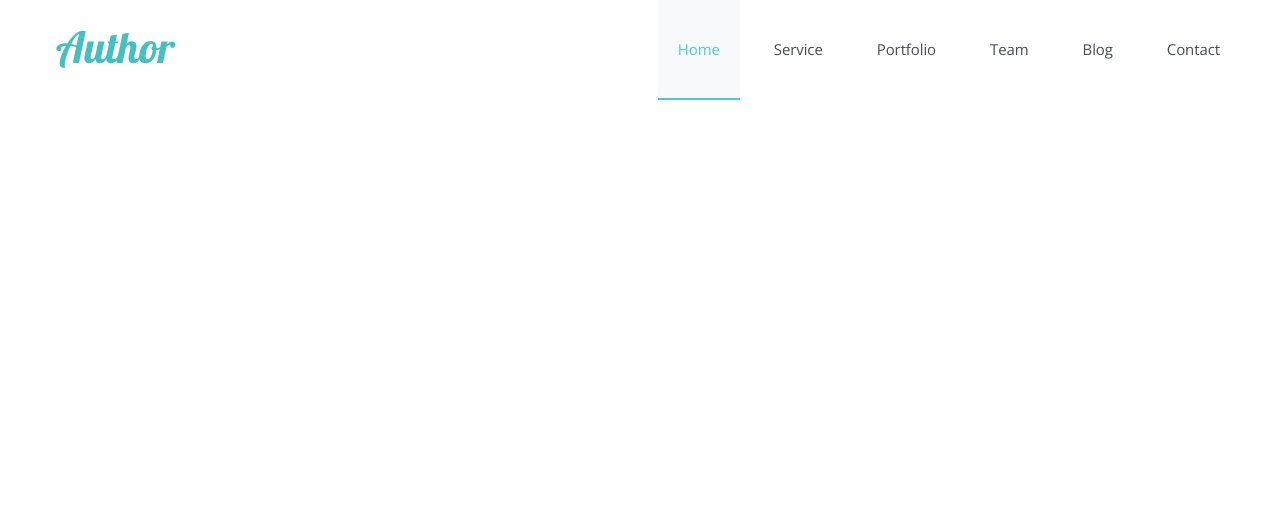
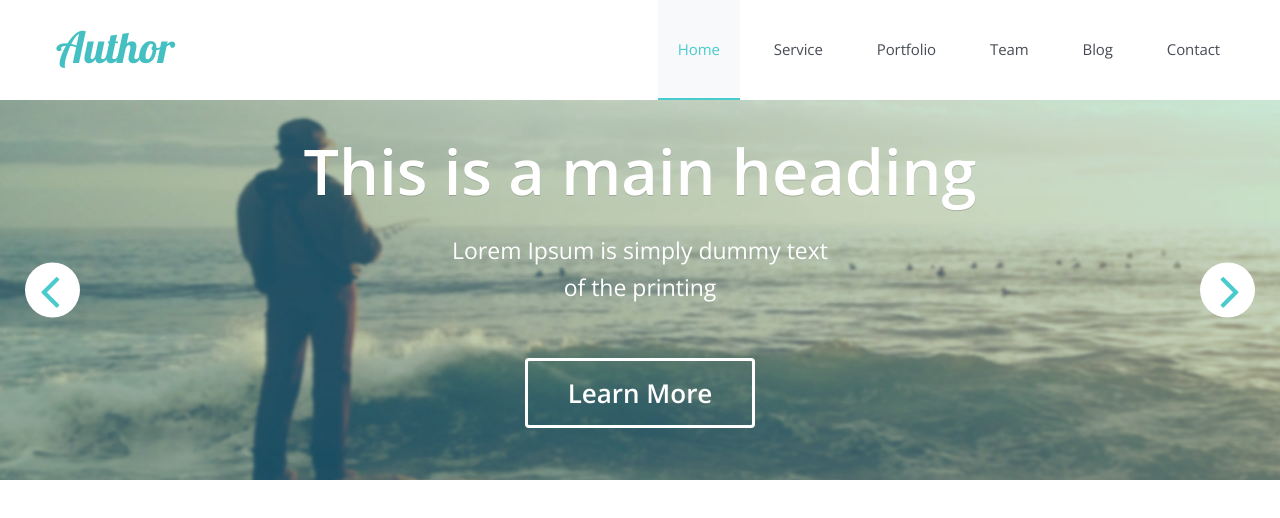
Before and after one commit to tsymbal-vitaly/AUTHOR-template-, a website: page app/index.html in a window 1280 px wide. Shown: the top 518 px of the page. Drawn offline with nearby package versions, Linux system fonts and the light colour scheme; files whose address does not match are found by name.

Commit message:
Added Slick-slider banner

```diff
--- a/app/index.html
+++ b/app/index.html
@@ -33,6 +33,42 @@
                 </div> <!-- /.navbar end -->
             </div> <!-- /.container end -->
         </header> <!-- /header end -->
+
+        <section class="banner">
+            <div class="carousel">
+                <div class="slide-1">
+                    <div id="mask"></div>
+                    <img src="img/img_carousel2.jpg" alt="banner">
+                    <div class="caption">
+                        <h1>This is a main heading</h1>
+                        <p>Lorem Ipsum is simply dummy text <br>
+                        of the printing</p>
+                        <a href="#">Learn More</a>
+                    </div> <!-- /.caption end -->
+                </div> <!-- /.slide-1 end -->
+                <div class="slide-2">
+                    <div id="mask"></div>
+                    <img src="img/img_carousel2.jpg" alt="banner">
+                    <div class="caption">
+                        <h1>This is a main heading</h1>
+                        <p>Lorem Ipsum is simply dummy text <br>
+                        of the printing</p>
+                        <a href="#">Learn More</a>
+                    </div> <!-- /.caption end -->
+                </div> <!-- /.slide-2 end -->
+                <div class="slide-3">
+                    <div id="mask"></div>
+                    <img src="img/img_carousel2.jpg" alt="banner">
+                    <div class="caption">
+                        <h1>This is a main heading</h1>
+                        <p>Lorem Ipsum is simply dummy text <br>
+                        of the printing</p>
+                        <a href="#">Learn More</a>
+                    </div> <!-- /.caption end -->
+                </div> <!-- /.slide-3 end -->
+            </div> <!-- /.carousel end -->
+        </section> <!-- /.banner end -->
+
     </div> <!-- /#wrapper -->
 
 
--- a/app/js/common.js
+++ b/app/js/common.js
@@ -2,6 +2,7 @@ jQuery(function() {
     initAnimationButton();
     initmobileMenu();
     initFixedHeader();
+    initSlickGallery();
 });
 
 
@@ -55,3 +56,20 @@ function initFixedHeader() {
         }
     });
 }
+
+//  Slilck-slider Banner
+function initSlickGallery() {
+    $('.carousel').slick({
+        autoplay: false,
+        autoplaySpeed: 3000,
+        fade: true,
+        pauseOnHover: true,
+        cssEase: 'linear',
+        slidesToShow: 1,
+        slidesToScroll: 1,
+        draggable: false,
+        arrows: true,
+        prevArrow:'<i class="fa fa-angle-left" aria-hidden="true"></i>',
+        nextArrow:'<i class="fa fa-angle-right" aria-hidden="true"></i>'
+    });
+}
--- /dev/null
+++ b/app/sass/_banner.scss
@@ -0,0 +1,153 @@
+//    banner start
+.banner {
+    padding: 99px 0 0;
+    @media screen and (max-width: $break_sm) {
+        padding: 90px 0 0;
+    }
+    .carousel {
+        position: relative;
+        .slick-arrow {
+            position: absolute;
+            top: 50%;
+            transform: translateY(-50%);
+            font-size: 55px;
+            color: $slick-arrow_color;
+            background-color: $slick-arrow_bg_color;
+            border-radius: 50%;
+            cursor: pointer;
+            @media screen and (max-width: $break_sm) {
+                font-size: 30px;
+            }
+            @media screen and (max-width: $break_xs) {
+                top: 83%;
+            }
+        }
+        .fa-angle-left {
+            left: 25px;
+            z-index: 10;
+            padding: 0 20px 0 15px;
+            @media screen and (max-width: $break_sm) {
+                padding: 2px 15px 2px 10px;
+                left: 10px;
+            }
+        }
+        .fa-angle-right {
+            right: 25px;
+            padding: 0 15px 0 20px;
+            @media screen and (max-width: $break_sm) {
+                padding: 2px 10px 2px 15px;
+                right: 10px;
+            }
+        }
+        div {
+            position: relative;
+            #mask {
+                background-color: rgba($slick-arrow_color, .3);
+                height: 100%;
+                position: fixed;
+                width: 100%;
+                top: 0;
+                left: 0;
+            }
+            .caption {
+                position: absolute;
+                top: 48.5%;
+                left: 50%;
+                transform: translate(-50%, -50%);
+                text-align: center;
+                width: 100%;
+                @media screen and (max-width: $break_sm) {
+                    top: 0;
+                    left: 0;
+                    position: relative;
+                    transform: none;
+                    background-color: $slick-arrow_color;
+                    height: auto;
+                    padding: 20px 0 30px;
+                }
+                h1 {
+                    text-shadow: 0.1px 1px 0 rgba(0, 0, 0, 0.16);
+                    font-size: 63px;
+                    font-weight: 600;
+                    line-height: 24px;
+                    margin: 0 0 49px;
+                    @media screen and (max-width: $break_lg) {
+                        font-size: 45px;
+                        margin: 0 0 25px;
+                    }
+                    @media screen and (max-width: $break_md) {
+                        font-size: 35px;
+                        margin: 0 0 15px;
+                    }
+                    @media screen and (max-width: $break_sm) {
+                        font-size: 25px;
+                        margin: 0 0 10px;
+                    }
+                }
+                p {
+                    font-size: 23px;
+                    font-weight: 400;
+                    line-height: 37px;
+                    margin: 0 0 75px;
+                    @media screen and (max-width: $break_lg) {
+                        font-size: 18px;
+                        margin: 0 0 50px;
+                    }
+                    @media screen and (max-width: $break_md) {
+                        font-size: 15px;
+                        line-height: 25px;
+                        margin: 0 0 40px;
+                    }
+                    @media screen and (max-width: $break_sm) {
+                        font-size: 13px;
+                        line-height: 15px;
+                        margin: 0 0 25px;
+                    }
+                }
+                a {
+                    font-size: 26px;
+                    font-weight: 600;
+                    line-height: 24px;
+                    text-decoration: none;
+                    border-radius: 4px;
+                    padding: 14px 40px;
+                    transition: $transition_base;
+                    &:hover {
+                        background-color: rgba($white, .5);
+                    }
+                    @media screen and (max-width: $break_lg) {
+                        font-size: 20px;
+                    }
+                    @media screen and (max-width: $break_sm) {
+                        font-size: 15px;
+                        line-height: 15px;
+                        padding: 10px 30px;
+                    }
+                }
+            }
+        }
+        .slide-1 {
+            color: $white;
+            a {
+                color: $white;
+                border: 3px solid $white;
+            }
+        }
+        .slide-2 {
+            color: indianred;
+            a {
+                color: indianred;
+                border: 3px solid indianred;
+            }
+        }
+        .slide-3 {
+            color: blueviolet;
+            a {
+                color: blueviolet;
+                border: 3px solid blueviolet;
+            }
+        }
+    }
+}
+
+//    banner end
--- a/app/sass/_variables.scss
+++ b/app/sass/_variables.scss
@@ -26,3 +26,6 @@ $color: $button_mob_color;
 $transition-button: $transition_base;
 $base: 10px;
 $space: $base/4;
+
+$slick-arrow_color: #49cbcd;
+$slick-arrow_bg_color: $white;
--- a/app/sass/main.scss
+++ b/app/sass/main.scss
@@ -22,3 +22,4 @@ body {
 }
 
 @import"header";
+@import"banner";
```
Also changed, not shown: app/css/main.css, app/img/img_carousel2.jpg (added).
